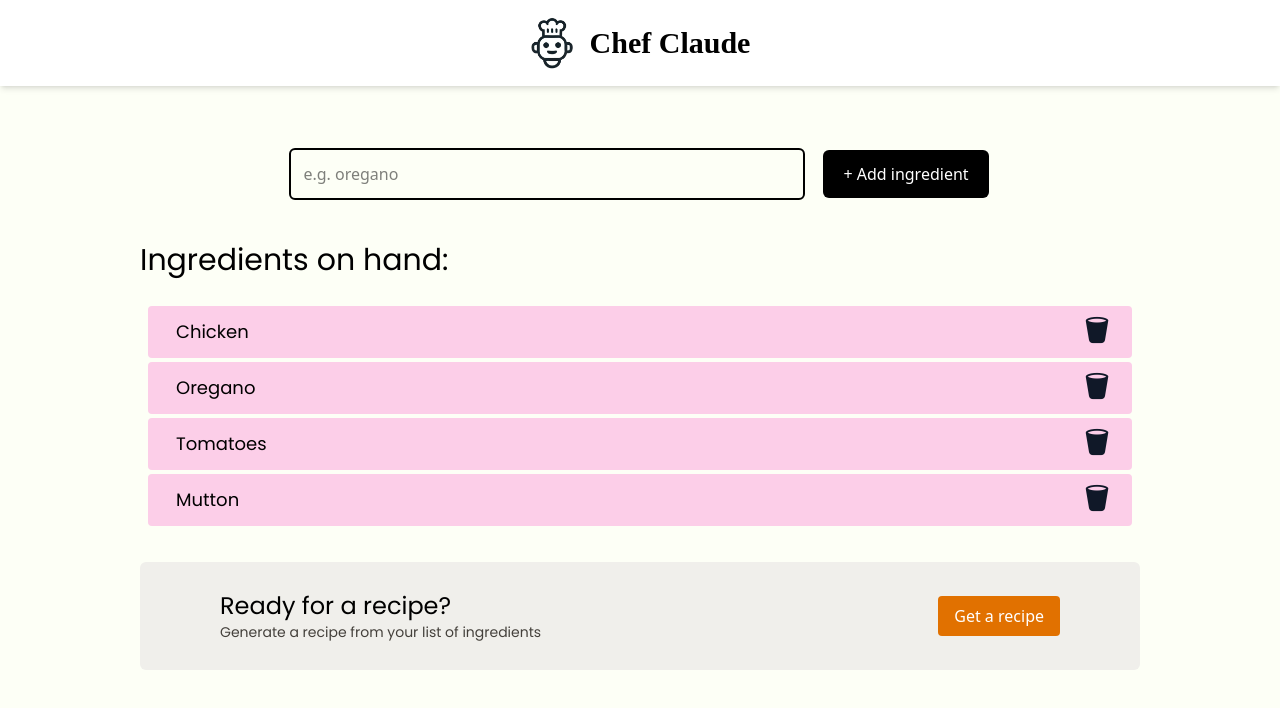
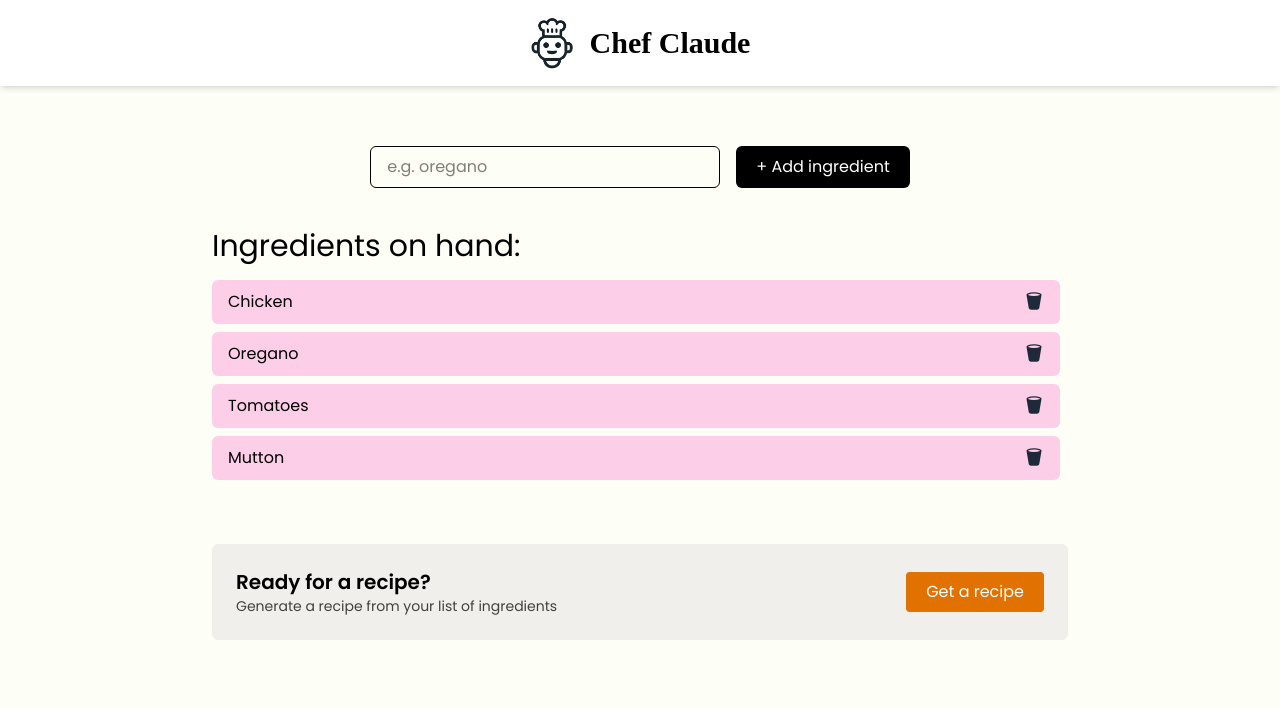
Before and after one commit to Jayavel2005/scrimba-react, a React (Vite) app in the folder claudChef/: page / in a window 1280 px wide. Shown: the top 708 px of the page. Built offline with nearby package versions, Linux system fonts and the light colour scheme; a web font is replaced by a local one.

Commit message:
UI Fixed

```diff
--- a/claudChef/src/components/Main.jsx
+++ b/claudChef/src/components/Main.jsx
@@ -1,108 +1,138 @@
-import { use, useState } from "react";
+import { useState } from "react";
 
 const Main = () => {
-
     const [ingredients, setIngredient] = useState(["Chicken", "Oregano", "Tomatoes", "Mutton"]);
     const [recipeShown, setRecipeShown] = useState(false);
 
-
     const addIngredient = (formData) => {
-        const newIngredient = formData.get('ingredient');
+        const newIngredient = formData.get("ingredient");
         if (newIngredient.trim()) {
-            setIngredient(prev => [...prev, newIngredient]);
+            setIngredient((prev) => [...prev, newIngredient]);
         }
-    }
+    };
 
     const removeIngredient = (ingredientIndex) => {
-        setIngredient(prev => prev.filter((_, index) => index !== ingredientIndex));
-    }
+        setIngredient((prev) => prev.filter((_, index) => index !== ingredientIndex));
+    };
 
     const handleRecipeShown = () => {
-        setRecipeShown(prev => !prev);
-    }
+        setRecipeShown((prev) => !prev);
+    };
 
     return (
-        <div className="p-5 my-10 ">
-            <form className="flex-col flex sm:flex-row sm:justify-center  gap-5  py-1" action={addIngredient} >
-                <div className="form  sm:w-lg w-full">
+        <div className="p-5 my-10 max-w-4xl mx-auto font-poppins">
+            {/* Add ingredient form */}
+            <form
+                className="flex flex-col sm:flex-row justify-center gap-4"
+                action={addIngredient}
+            >
                 <input
                     type="text"
                     name="ingredient"
                     placeholder="e.g. oregano"
-                        className=" rounded p-3 w-full caret outline-2 outline-black" />
-                </div>
-                <button className="bg-black px-5 max-sm:py-2 rounded-md text-white cursor-pointer hover:bg-gray-950">+ Add ingredient</button>
+                    className="rounded-md px-4 py-2 w-full sm:w-auto border border-black focus:outline-none focus:ring-2 focus:ring-black"
+                />
+                <button
+                    type="submit"
+                    className="bg-black text-white px-5 py-2 rounded-md hover:bg-gray-900 transition-colors"
+                >
+                    + Add ingredient
+                </button>
             </form>
 
+            {/* Ingredient list */}
             {ingredients.length > 0 && (
-                <div className="mt-10 lg:px-30 px-0 ">
-                    <h2 className="sm:text-3xl text-2xl my-6 font-poppins">Ingredients on hand:</h2>
-                    <div className="mt-3 px-2 h-60 overflow-y-auto overflow-x-hidden scrollbar-hide">
-                        <ul>
+                <div className="mt-10">
+                    <h2 className="text-2xl sm:text-3xl mb-4">Ingredients on hand:</h2>
+                    <div className="h-60 overflow-y-auto pr-2">
+                        <ul className="space-y-2">
                             {ingredients.map((ingredient, index) => (
-                                <li key={index} className="my-1  text-sm sm:text-lg font-poppins px-5 py-2 rounded-sm bg-pink-200 transition-transform hover:scale-102 hover:bg-pink-300 flex justify-between items-center"><p className="before:content-[''] before:mr-2">{ingredient}</p><button className="cursor-pointer" onClick={() => removeIngredient(index)}><i className="bi bi-trash2-fill text-3xl text-gray-900 hover:text-black"></i>
-                                </button></li>
+                                <li
+                                    key={index}
+                                    className="bg-pink-200 hover:bg-pink-300 transition-colors rounded-md px-4 py-2 flex justify-between items-center"
+                                >
+                                    <span>{ingredient}</span>
+                                    <button onClick={() => removeIngredient(index)}>
+                                        <i className="bi bi-trash2-fill text-xl text-gray-800 hover:text-black" />
+                                    </button>
+                                </li>
                             ))}
                         </ul>
                     </div>
 
-                    {/* get recipe container */}
-                    {ingredients.length > 3 &&
-                        (
-                            <div className="bg-[#f0efeb] py-7 px-6 mt-5 lg:px-20 rounded-md flex lg:flex-row flex-col lg:justify-between gap-3 items-center">
-                                <div className="max-lg:w-full max-lg:text-center">
-                                    <p className="font-poppins text-2xl">Ready for a recipe?</p>
-                                    <p className="font-poppins text-sm text-stone-700">Generate a recipe from your list of ingredients</p>
+                    {/* Call to action */}
+                    {ingredients.length > 3 && (
+                        <div className="bg-[#f0efeb] mt-6 px-6 py-6 rounded-md flex flex-col lg:flex-row justify-between items-center gap-4">
+                            <div className="text-center lg:text-left">
+                                <p className="text-xl font-semibold">Ready for a recipe?</p>
+                                <p className="text-sm text-stone-700">
+                                    Generate a recipe from your list of ingredients
+                                </p>
                             </div>
-                                <div className="max-lg:w-full">
-                                    <button className="bg-amber-600 transition hover:bg-amber-700 text-white px-4 py-2 cursor-pointer rounded max-lg:w-full" onClick={handleRecipeShown}>Get a recipe</button>
-
-                                </div>
+                            <button
+                                className="bg-amber-600 hover:bg-amber-700 transition text-white px-5 py-2 rounded w-full lg:w-auto"
+                                onClick={handleRecipeShown}
+                            >
+                                Get a recipe
+                            </button>
                         </div>
                     )}
 
-                    {/* Recipe Shown Container */}
-                    {recipeShown &&
-                        (<section className="mt-5 bg-[#f0efeb] p-5 rounded-md">
-                            <h2 className="text-2xl md:text-3xl font-medium font-poppins">Suggested Recipe</h2>
-                            <article className="suggested-recipe-container" aria-live="polite">
-                                <p className="my-3 text-sm md:text-lg font-poppins">Based on the ingredients you have available, I would recommend making a simple a delicious <strong>Beef Bolognese Pasta</strong>. Here is the recipe:</p>
-                                <p className="font-poppins mb-3 font-semibold text-xl">Beef Bolognese Pasta</p>
-                                <p className="font-poppins text-lg mb-2 underline decoration-amber-500 underline-offset-3 font-semibold">Ingredients:</p>
-                                <ul className="px-5 font-poppins my-4 md:text-lg text-sm">
-                                    <li className="my-2 before:content-['🍒'] before:mr-5">1 lb. ground beef</li>
-                                    <li className="my-2 before:content-['🍒'] before:mr-5">1 onion, diced</li>
-                                    <li className="my-2 before:content-['🍒'] before:mr-5">3 cloves garlic, minced</li>
-                                    <li className="my-2 before:content-['🍒'] before:mr-5">2 tablespoons tomato paste</li>
-                                    <li className="my-2 before:content-['🍒'] before:mr-5">1 (28 oz) can crushed tomatoes</li>
-                                    <li className="my-2 before:content-['🍒'] before:mr-5">1 cup beef broth</li>
-                                    <li className="my-2 before:content-['🍒'] before:mr-5">1 teaspoon dried oregano</li>
-                                    <li className="my-2 before:content-['🍒'] before:mr-5">1 teaspoon dried basil</li>
-                                    <li className="my-2 before:content-['🍒'] before:mr-5">Salt and pepper to taste</li>
-                                    <li className="my-2 before:content-['🍒'] before:mr-5">8 oz pasta of your choice (e.g., spaghetti, penne, or linguine)</li>
+                    {/* Recipe Section */}
+                    {recipeShown && (
+                        <section className="bg-[#f0efeb] mt-6 px-6 py-6 rounded-md">
+                            <h2 className="text-2xl md:text-3xl font-semibold">Suggested Recipe</h2>
+                            <article className="mt-3" aria-live="polite">
+                                <p className="text-sm md:text-lg mb-4">
+                                    Based on the ingredients you have available, I recommend making a
+                                    simple and delicious <strong>Beef Bolognese Pasta</strong>. Here is
+                                    the recipe:
+                                </p>
+                                <h3 className="text-xl font-semibold mb-2">Beef Bolognese Pasta</h3>
+                                <p className="text-lg font-semibold underline underline-offset-4 decoration-amber-500">
+                                    Ingredients:
+                                </p>
+                                <ul className="list-none px-5 my-3 space-y-2 text-sm md:text-lg">
+                                    {[
+                                        "1 lb. ground beef",
+                                        "1 onion, diced",
+                                        "3 cloves garlic, minced",
+                                        "2 tablespoons tomato paste",
+                                        "1 (28 oz) can crushed tomatoes",
+                                        "1 cup beef broth",
+                                        "1 teaspoon dried oregano",
+                                        "1 teaspoon dried basil",
+                                        "Salt and pepper to taste",
+                                        "8 oz pasta of your choice",
+                                    ].map((item, i) => (
+                                        <li key={i} className="before:content-['🍒'] before:mr-3">
+                                            {item}
+                                        </li>
+                                    ))}
                                 </ul>
-                                <p className="font-poppins text-lg mb-2 underline underline-offset-3 font-semibold decoration-amber-500">Instructions:</p>
-
-                                <ol className="list-decimal px-8 font-poppins my-4 md:text-lg text-sm">
-                                    <li className="my-2">Bring a large pot of salted water to a boil for the pasta.</li>
-                                    <li className="my-2">In a large skillet or Dutch oven, cook the ground beef over medium-high heat, breaking it up with a wooden spoon, until browned and cooked through, about 5-7 minutes.</li>
-                                    <li className="my-2">Add the diced onion and minced garlic to the skillet and cook for 2-3 minutes, until the onion is translucent.</li>
-                                    <li className="my-2">Stir in the tomato paste and cook for 1 minute.</li>
-                                    <li className="my-2">Add the crushed tomatoes, beef broth, oregano, and basil. Season with salt and pepper to taste.</li>
-                                    <li className="my-2">Reduce the heat to low and let the sauce simmer for 15-20 minutes, stirring occasionally, to allow the flavors to meld.</li>
-                                    <li className="my-2">While the sauce is simmering, cook the pasta according to the package instructions. Drain the pasta and return it to the pot.</li>
-                                    <li className="my-2">Add the Bolognese sauce to the cooked pasta and toss to combine.</li>
-                                    <li className="my-2">Serve hot, garnished with additional fresh basil or grated Parmesan cheese if desired.</li>
+                                <p className="text-lg font-semibold underline underline-offset-4 decoration-amber-500 mt-4">
+                                    Instructions:
+                                </p>
+                                <ol className="list-decimal px-6 mt-3 space-y-2 text-sm md:text-lg">
+                                    <li>Boil salted water for pasta.</li>
+                                    <li>Cook beef until browned, about 5–7 minutes.</li>
+                                    <li>Add onion and garlic; cook until translucent.</li>
+                                    <li>Stir in tomato paste, cook for 1 minute.</li>
+                                    <li>Add crushed tomatoes, broth, herbs, salt & pepper.</li>
+                                    <li>Simmer sauce on low for 15–20 minutes.</li>
+                                    <li>Cook pasta per instructions, drain.</li>
+                                    <li>Combine sauce and pasta.</li>
+                                    <li>
+                                        Serve hot. Garnish with basil or Parmesan, if desired.
+                                    </li>
                                 </ol>
                             </article>
-                        </section>)
-                    }
+                        </section>
+                    )}
+                </div>
+            )}
+        </div>
+    );
+};
 
-                </div>
-            )
-            }
-        </div>
-    )
-}
-
-export default Main
+export default Main;
```
Lines whose indentation alone changed are shown as unchanged.
